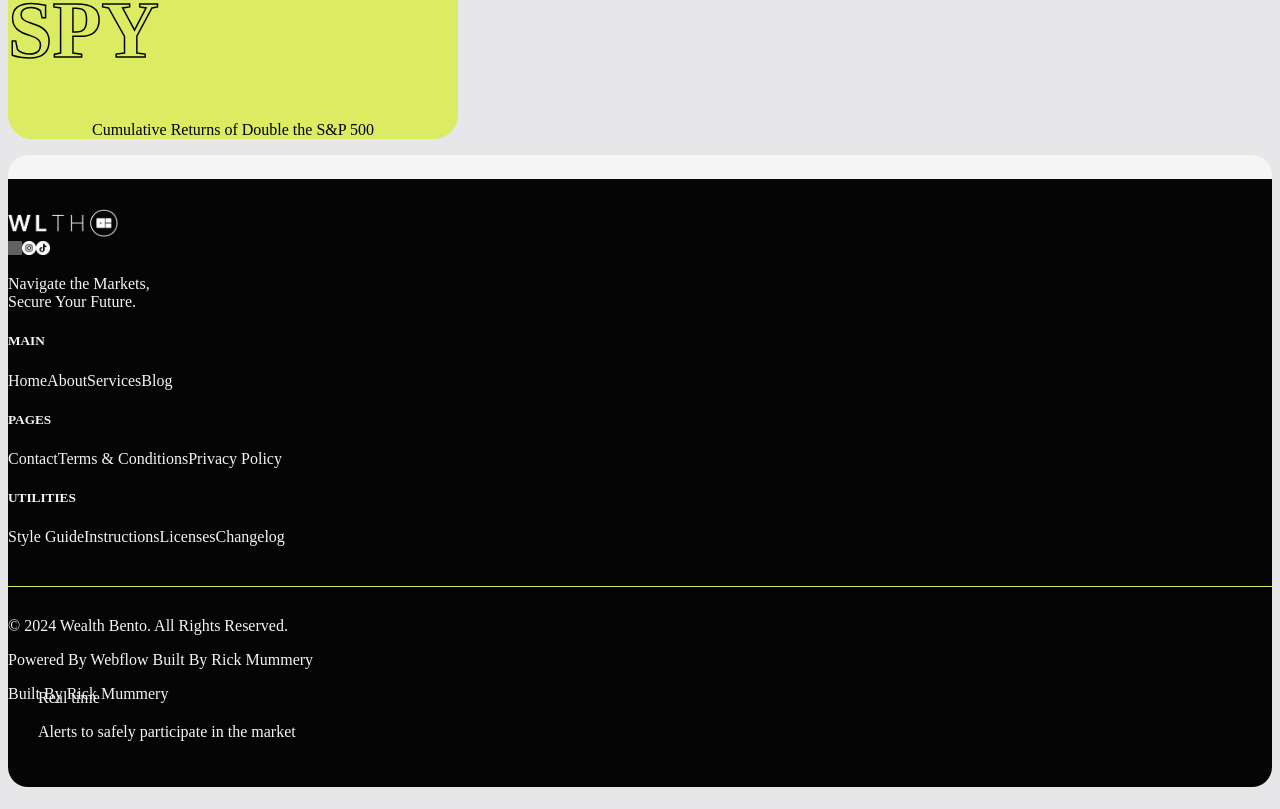
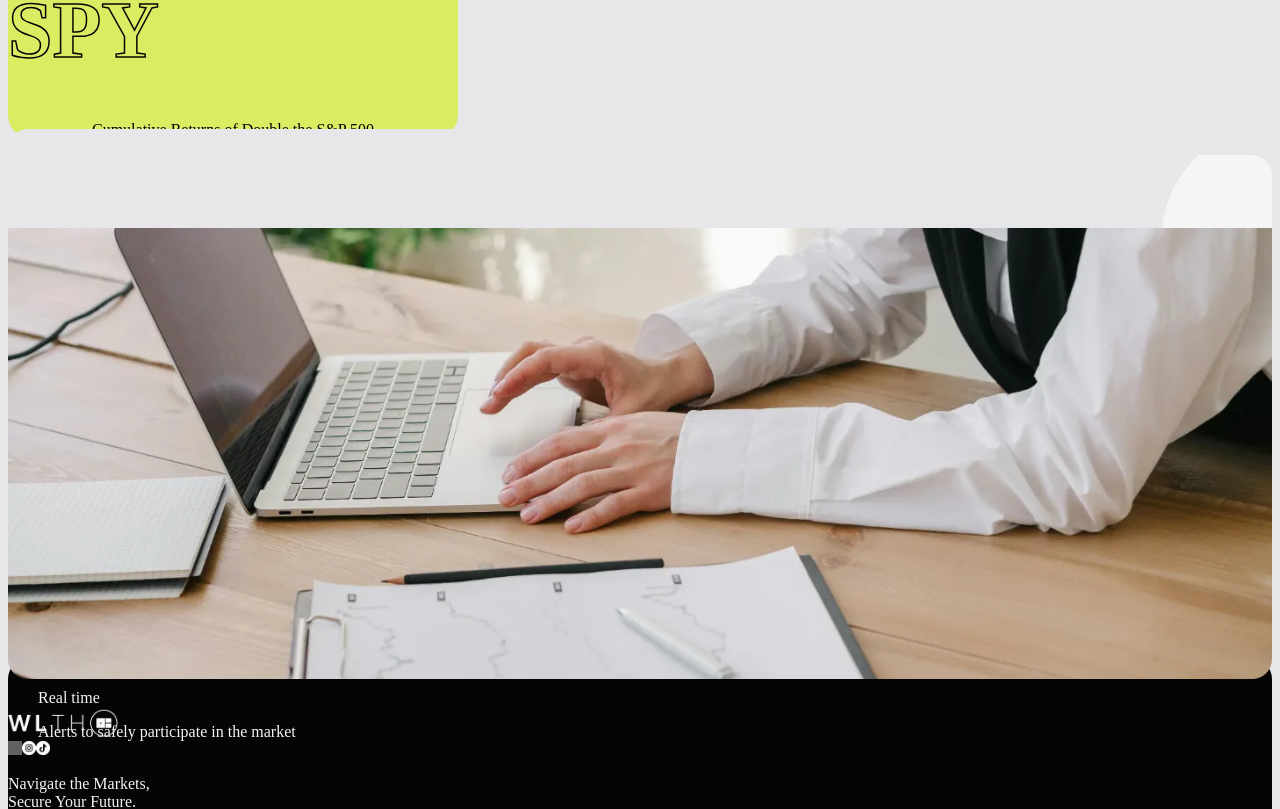
Before and after one commit to GeorgiosDrivas/wealth-bendo-website, a React app: page / in a window 1280 px wide. Shown: the part 640-1449 px from the top of the page. Before the commit the page ends 1427 px from the top, so only its background shows below. Built offline with nearby package versions, Linux system fonts and the light colour scheme; grey boxes are pictures that could not be loaded; the HTML template or start-up script is replaced by a standard one.

Commit message:
Experts component

```diff
--- a/src/App.tsx
+++ b/src/App.tsx
@@ -1,5 +1,6 @@
 import "./App.css";
 import Brands from "./components/brands";
+import Experts from "./components/experts";
 import Features from "./components/features";
 import Footer from "./components/footer";
 import Header from "./components/header";
@@ -7,18 +8,21 @@
 function App() {
   return (
     <>
-      <main id="header">
+      <section id="header">
         <Header />
-      </main>
-      <main id="brands">
+      </section>
+      <section id="brands">
         <Brands />
-      </main>
-      <main id="features" className="mb-5">
+      </section>
+      <section id="features" className="mb-5">
         <Features />
-      </main>
-      <main id="footer">
+      </section>
+      <section id="experts" className="pt-5">
+        <Experts />
+      </section>
+      <section id="footer">
         <Footer />
-      </main>
+      </section>
     </>
   );
 }
--- /dev/null
+++ b/src/components/experts.tsx
@@ -0,0 +1,21 @@
+import "../styles/experts.styles.css";
+
+export default function Experts() {
+  return (
+    <>
+      <div className="container">
+        <div className="row">
+          <div className="col-6">
+            <div id="experts-img">
+              <div id="experts_svg" className="position-absolute">
+                <img src="../assets/experts_svg.svg" alt="" />
+              </div>
+              <img src="../assets/experts_1.png" alt="Experts Image 1" />
+            </div>
+          </div>
+          <div className="col-6"></div>
+        </div>
+      </div>
+    </>
+  );
+}
--- a/src/components/footer.tsx
+++ b/src/components/footer.tsx
@@ -60,7 +60,7 @@
           </div>
           <div className="col-6">
             <div className="d-flex justify-content-between align-items-center">
-              <p>Powered By Webflow Built By Rick Mummery</p>
+              <p>Powered By Webflow</p>
               <p>Built By Rick Mummery</p>
             </div>
           </div>
--- /dev/null
+++ b/src/styles/experts.styles.css
@@ -0,0 +1,23 @@
+#experts-img {
+  position: relative;
+  width: 100%;
+  height: 550px;
+  overflow: hidden;
+  border-radius: 20px;
+}
+
+#experts-img img {
+  width: 100%;
+  height: 100%;
+  position: absolute;
+  object-fit: cover;
+  object-position: 30% 100%;
+}
+
+#experts_svg {
+  top: 0;
+  left: 0;
+  width: 231px;
+  height: 99px;
+  z-index: 9999;
+}
--- a/src/styles/features.styles.css
+++ b/src/styles/features.styles.css
@@ -1,5 +1,5 @@
 #features {
-  height: 450px;
+  height: 400px;
 }
 
 #left-feature {
```
Also changed, not shown: assets/experts_1.png (added), assets/experts_svg.svg (added).
